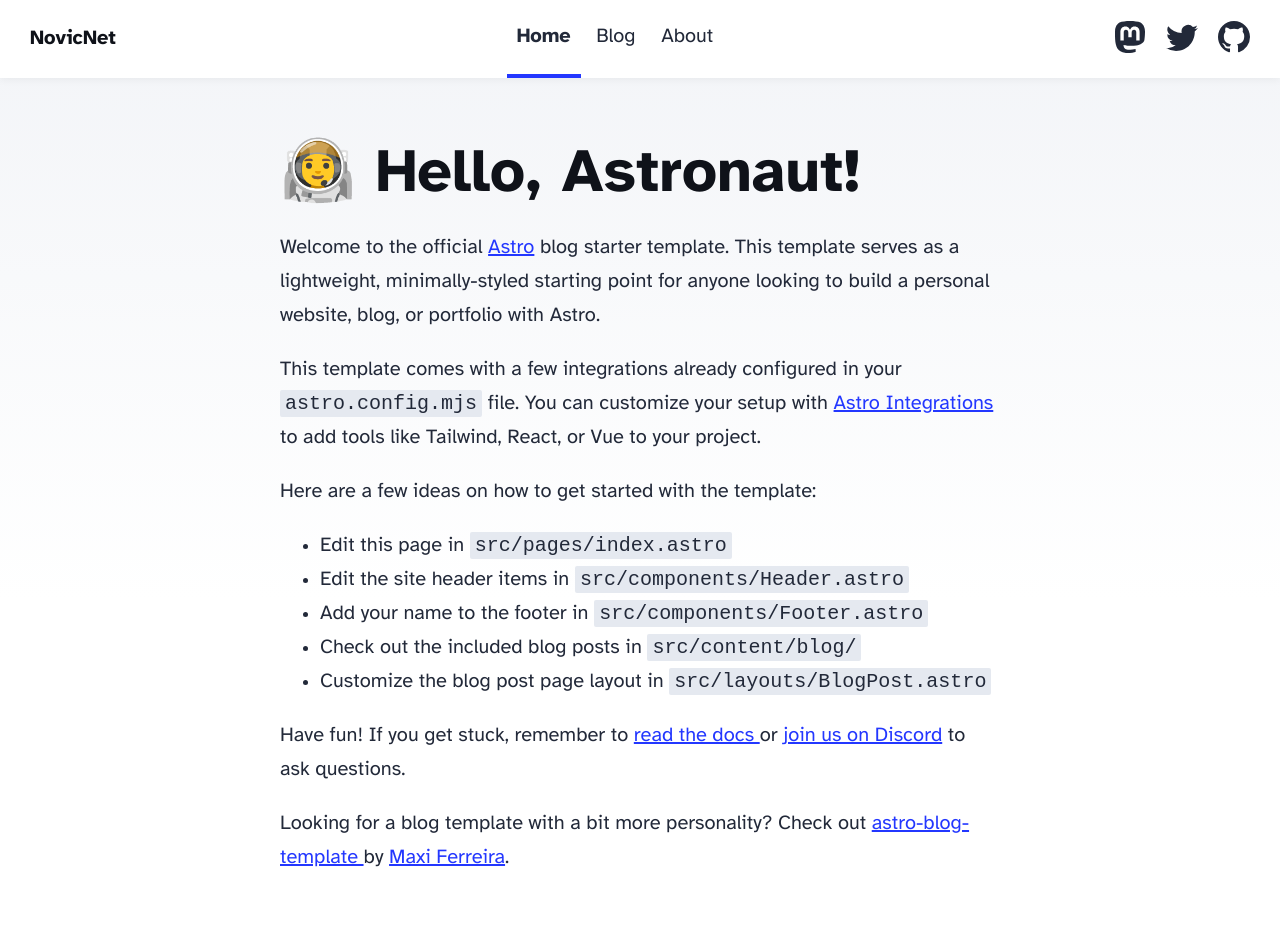
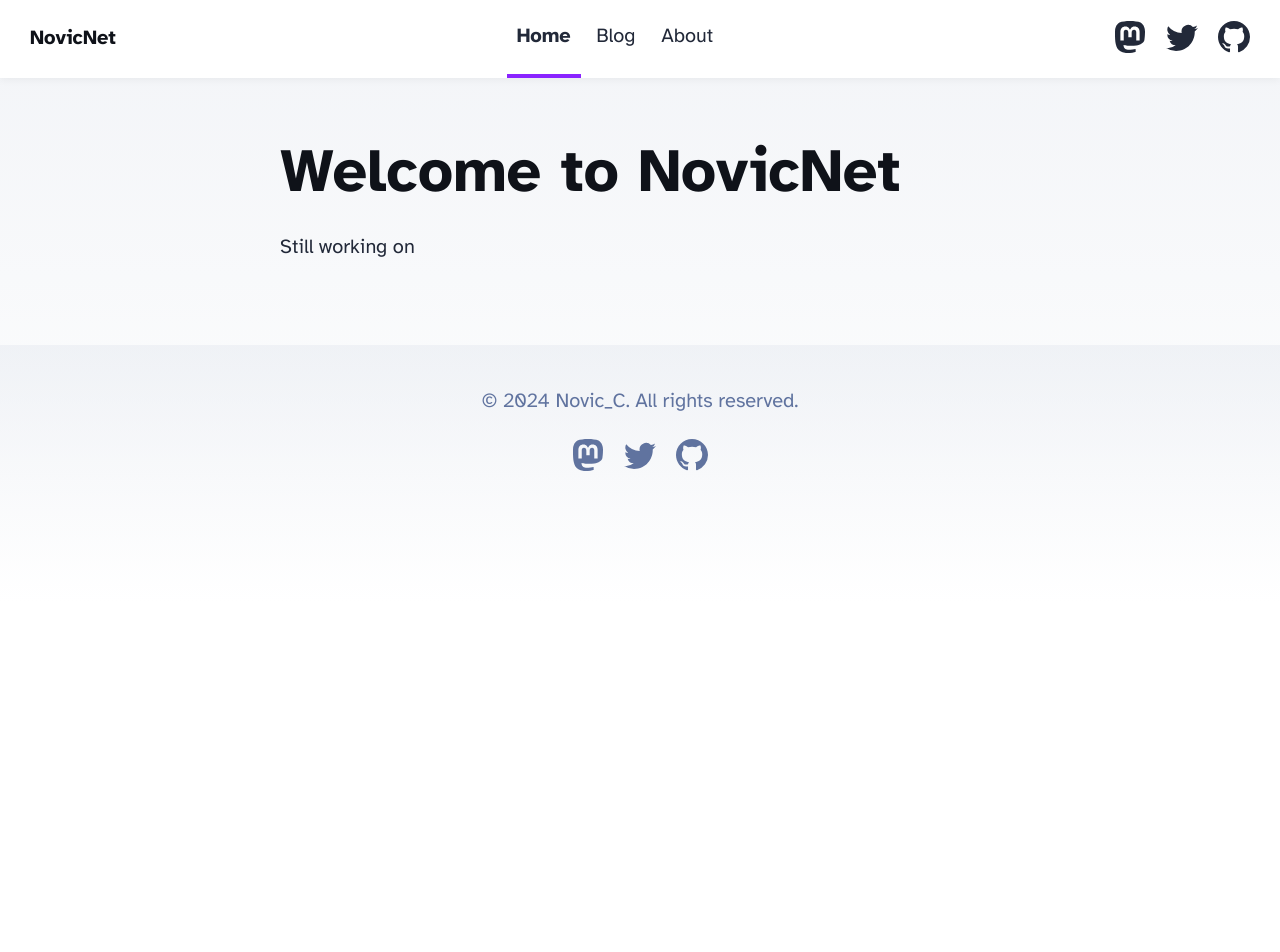
Before and after one commit to NOVIIC/Novic.cc, an Astro site: page / in a window 1280 px wide. Shown: the top 952 px of the page. After the commit the page ends 800 px from the top, so only its background shows below. Built offline with nearby package versions, Linux system fonts and the light colour scheme; Astro itself is replaced by a stand-in of ours.

Commit message:
基础修改

```diff
--- a/src/components/BaseHead.astro
+++ b/src/components/BaseHead.astro
@@ -2,6 +2,7 @@
 // Import the global.css file here so that it is included on
 // all pages through the use of the <BaseHead /> component.
 import '../styles/global.css';
+import { ViewTransitions } from 'astro:transitions'; //过渡动画
 
 interface Props {
 	title: string;
@@ -45,3 +46,5 @@
 <meta property="twitter:title" content={title} />
 <meta property="twitter:description" content={description} />
 <meta property="twitter:image" content={new URL(image, Astro.url)} />
+
+<ViewTransitions />
--- a/src/pages/index.astro
+++ b/src/pages/index.astro
@@ -6,43 +6,16 @@
 ---
 
 <!doctype html>
-<html lang="en">
+<html lang="zh-CN">
 	<head>
 		<BaseHead title={SITE_TITLE} description={SITE_DESCRIPTION} />
 	</head>
 	<body>
 		<Header />
 		<main>
-			<h1>🧑‍🚀 Hello, Astronaut!</h1>
+			<h1>Welcome to NovicNet</h1>
 			<p>
-				Welcome to the official <a href="https://astro.build/">Astro</a> blog starter template. This
-				template serves as a lightweight, minimally-styled starting point for anyone looking to build
-				a personal website, blog, or portfolio with Astro.
-			</p>
-			<p>
-				This template comes with a few integrations already configured in your
-				<code>astro.config.mjs</code> file. You can customize your setup with
-				<a href="https://astro.build/integrations">Astro Integrations</a> to add tools like Tailwind,
-				React, or Vue to your project.
-			</p>
-			<p>Here are a few ideas on how to get started with the template:</p>
-			<ul>
-				<li>Edit this page in <code>src/pages/index.astro</code></li>
-				<li>Edit the site header items in <code>src/components/Header.astro</code></li>
-				<li>Add your name to the footer in <code>src/components/Footer.astro</code></li>
-				<li>Check out the included blog posts in <code>src/content/blog/</code></li>
-				<li>Customize the blog post page layout in <code>src/layouts/BlogPost.astro</code></li>
-			</ul>
-			<p>
-				Have fun! If you get stuck, remember to <a href="https://docs.astro.build/"
-					>read the docs
-				</a> or <a href="https://astro.build/chat">join us on Discord</a> to ask questions.
-			</p>
-			<p>
-				Looking for a blog template with a bit more personality? Check out <a
-					href="https://github.com/Charca/astro-blog-template"
-					>astro-blog-template
-				</a> by <a href="https://twitter.com/Charca">Maxi Ferreira</a>.
+				Still working on
 			</p>
 		</main>
 		<Footer />
--- a/src/styles/global.css
+++ b/src/styles/global.css
@@ -5,8 +5,8 @@
  */
 
 :root {
-	--accent: #2337ff;
-	--accent-dark: #000d8a;
+	--accent: #8a23ff;
+	--accent-dark: #47008a;
 	--black: 15, 18, 25;
 	--gray: 96, 115, 159;
 	--gray-light: 229, 233, 240;
```
Also changed, not shown: README.md.
